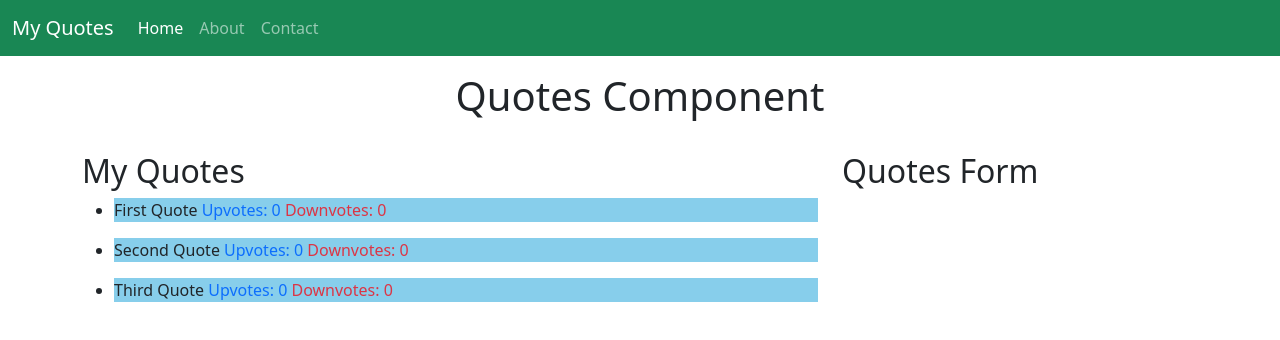
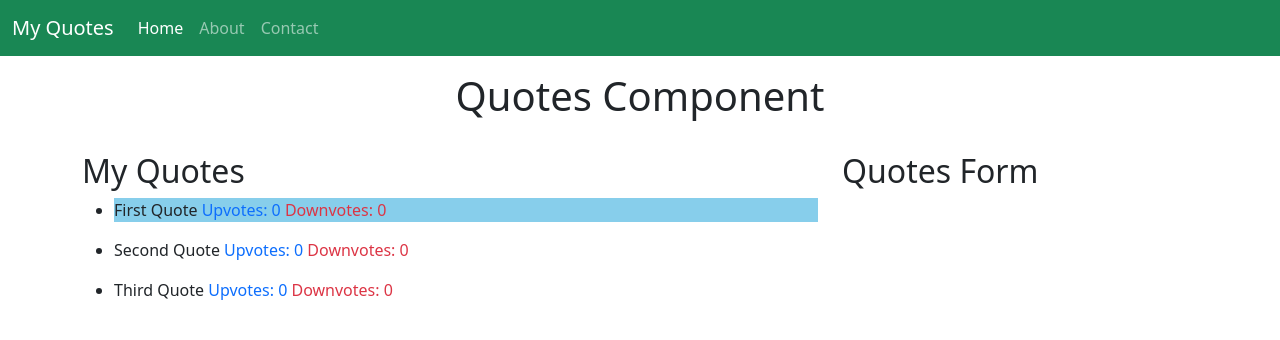
Before and after one commit to mercyakuku/Quotes, an Angular app: page / in a window 1280 px wide. Shown: the top 340 px of the page. Built offline with nearby package versions, Linux system fonts and the light colour scheme.

Commit message:
Add updated highlight directive

```diff
--- a/src/app/quotes/quotes.component.html
+++ b/src/app/quotes/quotes.component.html
@@ -1,3 +1,10 @@
 <ul *ngFor = 'let quote of quotes'>
-   <li appHighlight>{{quote.quote}} <span class="text-primary"> Upvotes: {{quote.upvotes}}</span> <span class="text-danger ml-3"> Downvotes: {{quote.downvotes}}</span></li>
+    <div *ngIf = 'quote.id == 1; then highlight else empty'></div>
+    <ng-template #highlight>
+        <li appHighlight>{{quote.quote}} <span class="text-primary"> Upvotes: {{quote.upvotes}}</span> <span class="text-danger ml-3"> Downvotes: {{quote.downvotes}}</span></li>
+    </ng-template>
+    <ng-template #empty>
+        <li>{{quote.quote}} <span class="text-primary"> Upvotes: {{quote.upvotes}}</span> <span class="text-danger ml-3"> Downvotes: {{quote.downvotes}}</span></li>
+    </ng-template>
+
 </ul>
--- a/src/app/quotes/quotes.component.ts
+++ b/src/app/quotes/quotes.component.ts
@@ -9,7 +9,7 @@
     quotes: Quotes[] = [
       new Quotes(1, 'First Quote',  0,0),
       new Quotes(2, 'Second Quote', 0,0),
-      new Quotes(1, 'Third Quote',  0,0),
+      new Quotes(3, 'Third Quote',  0,0),
     ]
   constructor() { }
 
```
